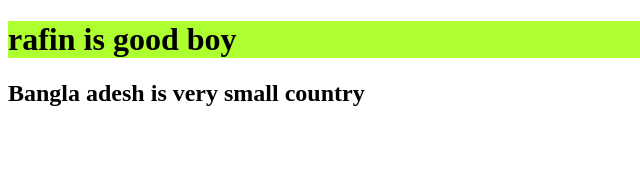
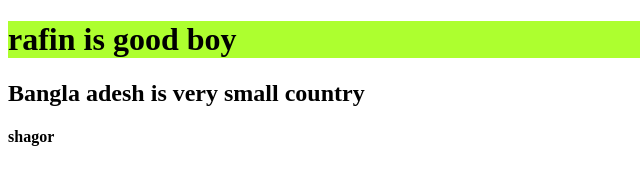
Before and after one commit to rafin11740/My-First-Repo12, a plain HTML site: page index.html in a window 1280 px wide. Shown: the full height of the page, 0-640 px from the left. Drawn offline with Linux system fonts and the light colour scheme.

Commit message:
second commit

```diff
--- a/index.html
+++ b/index.html
@@ -10,5 +10,6 @@
 <body>
     <h1>rafin is good boy</h1>
     <h2>Bangla adesh is very small country </h2>
+    <h4>shagor</h4>
 </body>
 </html>
```
